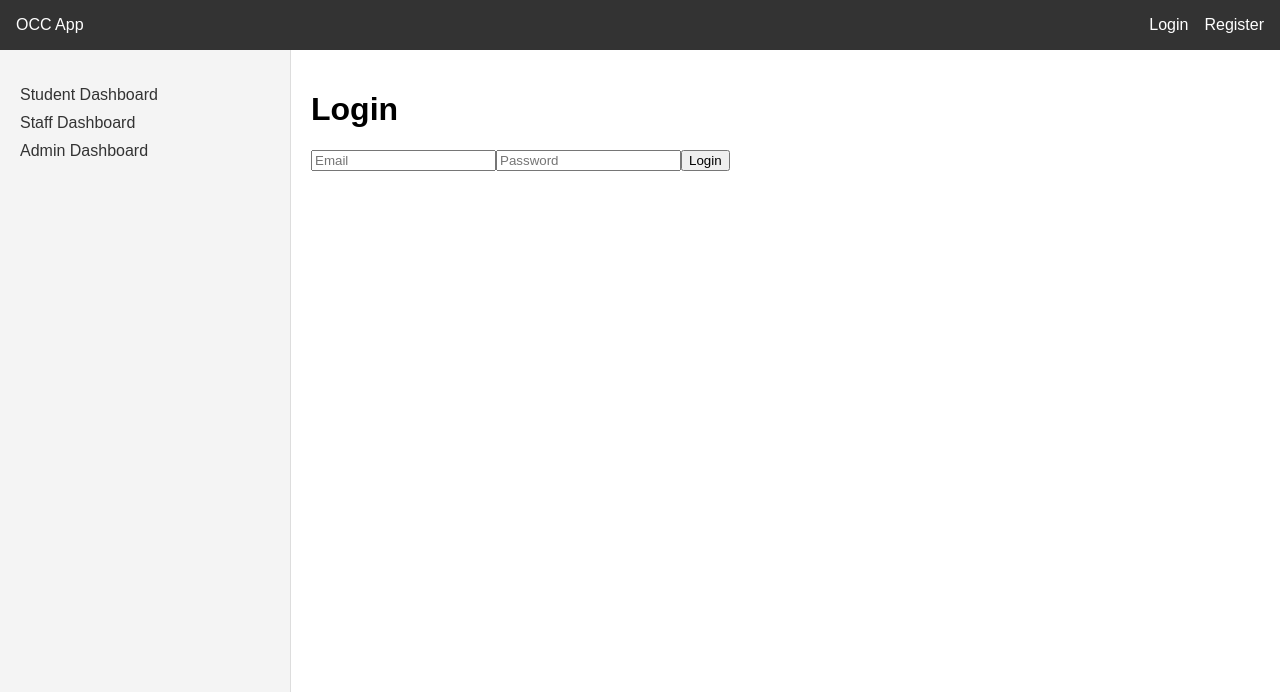
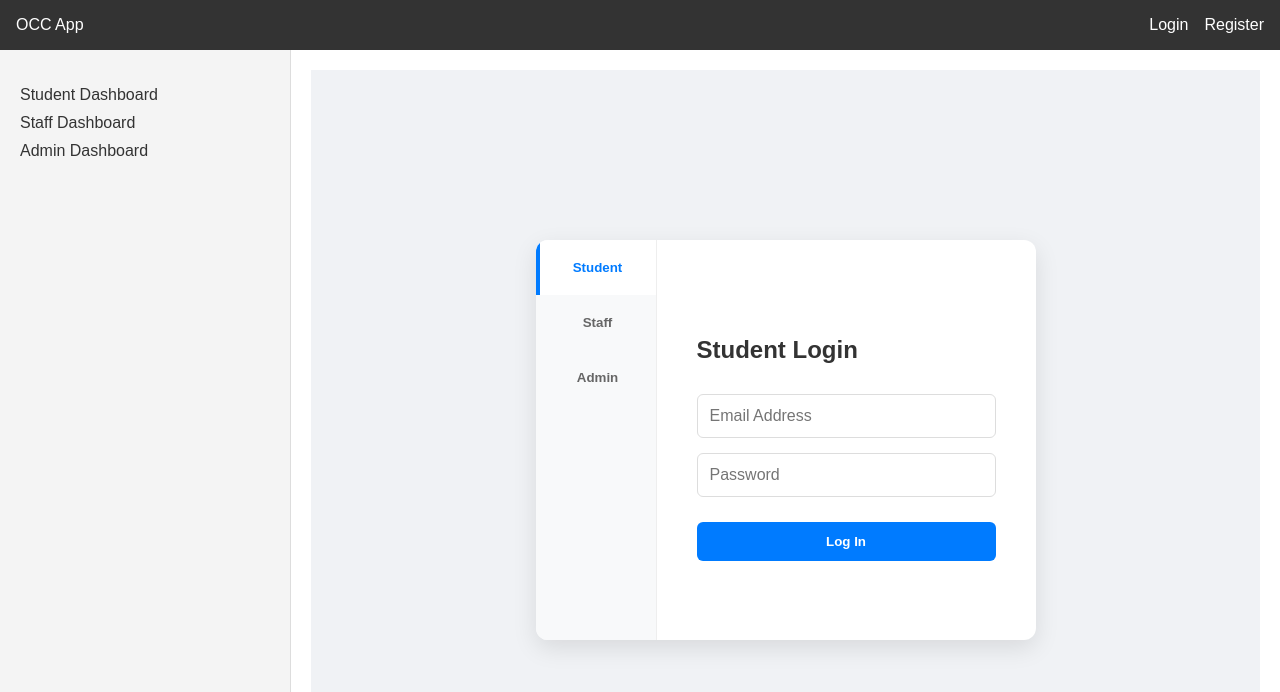
Before and after one commit to amruthk2005/smartcampus, a React (Create React App) app in the folder frontend/: page / in a window 1280 px wide. Shown: the top 692 px of the page. Built offline with nearby package versions, Linux system fonts and the light colour scheme.

Commit message:
Updated login page

```diff
--- a/frontend/src/App.css
+++ b/frontend/src/App.css
@@ -54,3 +54,91 @@
     font-weight: bold;
     color: #007bff;
 }
+
+/* Login Page Styles */
+.login-page {
+    display: flex;
+    justify-content: center;
+    align-items: center;
+    height: calc(100vh - 60px);
+    /* Adjust for navbar height */
+    background-color: #f0f2f5;
+}
+
+.login-card {
+    display: flex;
+    background: white;
+    border-radius: 12px;
+    box-shadow: 0 8px 24px rgba(0, 0, 0, 0.1);
+    overflow: hidden;
+    width: 500px;
+    min-height: 400px;
+}
+
+.login-tabs-vertical {
+    display: flex;
+    flex-direction: column;
+    background: #f8f9fa;
+    border-right: 1px solid #eee;
+    width: 120px;
+}
+
+.login-tabs-vertical button {
+    padding: 20px 15px;
+    border: none;
+    background: none;
+    cursor: pointer;
+    font-weight: 600;
+    color: #666;
+    transition: all 0.3s;
+    text-align: center;
+    border-left: 4px solid transparent;
+}
+
+.login-tabs-vertical button.active {
+    color: #007bff;
+    background: white;
+    border-left-color: #007bff;
+}
+
+.login-form-section {
+    flex: 1;
+    padding: 40px;
+    display: flex;
+    flex-direction: column;
+    justify-content: center;
+}
+
+.login-form-section h1 {
+    margin-bottom: 30px;
+    font-size: 1.5rem;
+    color: #333;
+}
+
+.login-form {
+    display: flex;
+    flex-direction: column;
+    gap: 15px;
+}
+
+.login-form input {
+    padding: 12px;
+    border: 1px solid #ddd;
+    border-radius: 6px;
+    font-size: 1rem;
+}
+
+.login-form button {
+    padding: 12px;
+    background-color: #007bff;
+    color: white;
+    border: none;
+    border-radius: 6px;
+    font-weight: 600;
+    cursor: pointer;
+    margin-top: 10px;
+}
+
+.login-form button:hover {
+    background-color: #0056b3;
+}
--- a/frontend/src/pages/Login.jsx
+++ b/frontend/src/pages/Login.jsx
@@ -1,14 +1,40 @@
-import React from 'react';
+import React, { useState } from 'react';
 
 const Login = () => {
+    const [activeTab, setActiveTab] = useState('Student');
+
     return (
         <div className="login-page">
-            <h1>Login</h1>
-            <form>
-                <input type="email" placeholder="Email" />
-                <input type="password" placeholder="Password" />
-                <button type="submit">Login</button>
-            </form>
+            <div className="login-card">
+                <div className="login-tabs-vertical">
+                    <button
+                        className={activeTab === 'Student' ? 'active' : ''}
+                        onClick={() => setActiveTab('Student')}
+                    >
+                        Student
+                    </button>
+                    <button
+                        className={activeTab === 'Staff' ? 'active' : ''}
+                        onClick={() => setActiveTab('Staff')}
+                    >
+                        Staff
+                    </button>
+                    <button
+                        className={activeTab === 'Admin' ? 'active' : ''}
+                        onClick={() => setActiveTab('Admin')}
+                    >
+                        Admin
+                    </button>
+                </div>
+                <div className="login-form-section">
+                    <h1>{activeTab} Login</h1>
+                    <form className="login-form">
+                        <input type="email" placeholder="Email Address" required />
+                        <input type="password" placeholder="Password" required />
+                        <button type="submit">Log In</button>
+                    </form>
+                </div>
+            </div>
         </div>
     );
 };
```
